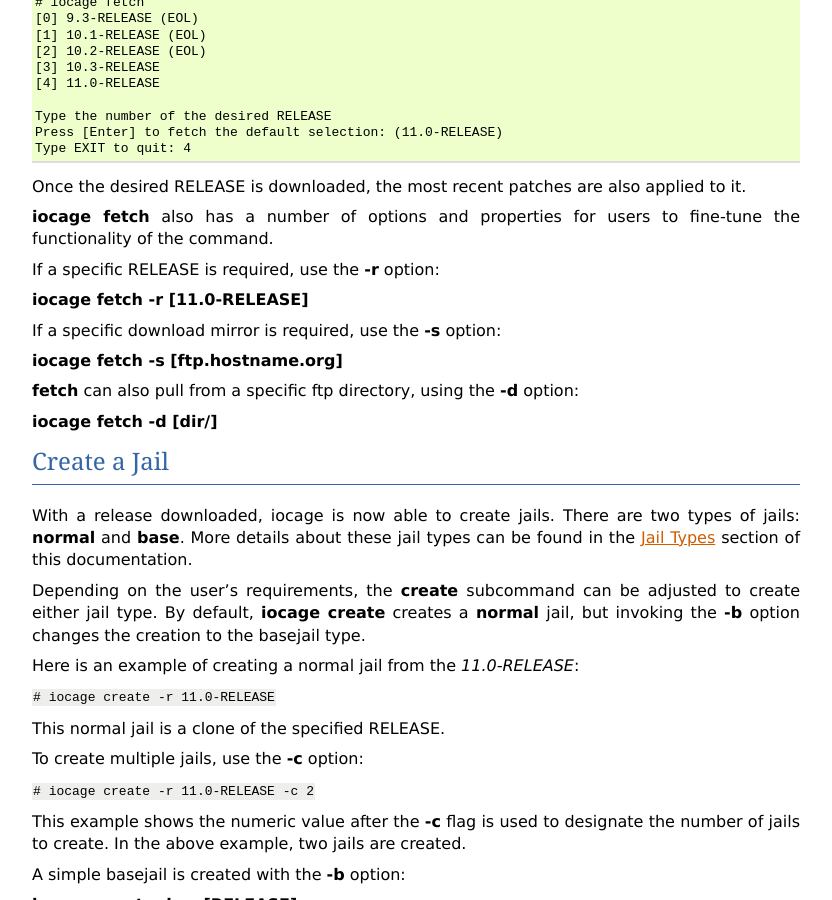
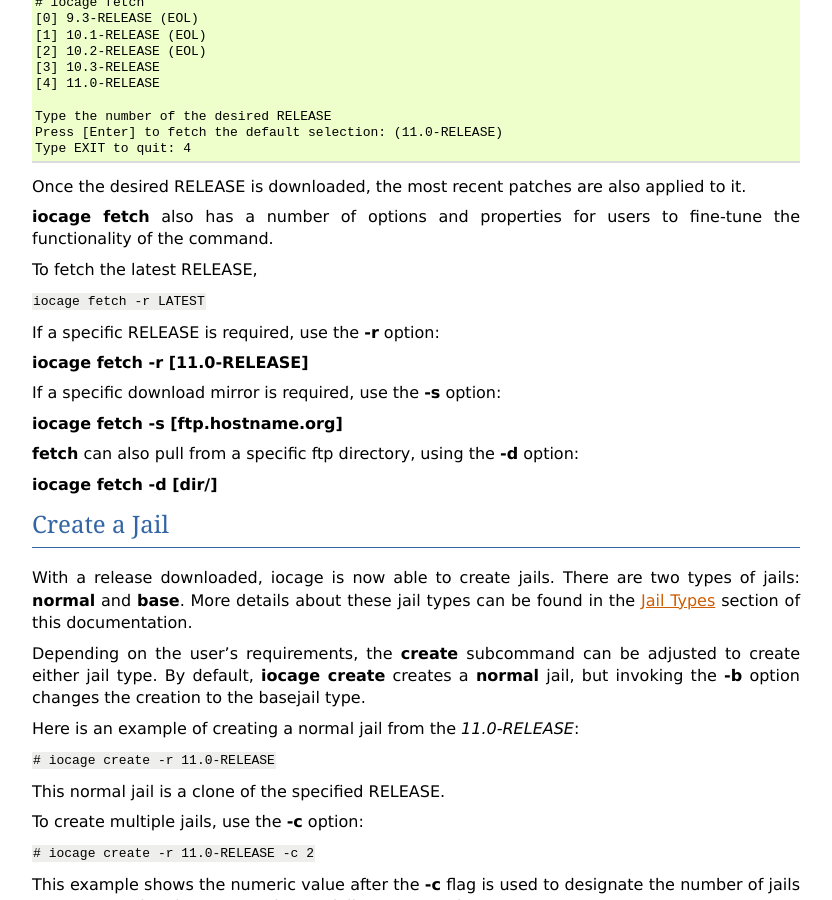
Before and after one commit to iocage/iocage, a Sphinx documentation site: the page built from doc/source/basic-use.rst, in a window 1280 px wide and 900 px high, scrolled down 1299 px. Shown: the whole window, without its empty margins (48-880 px from the left). Built offline with Sphinx 7.4.7, drawn with Linux system fonts in a browser that asks for light colours.

Commit message:
Iocage doc updates (#500)
* Updated iocage docs: Added install chapter, organized, fixed.

* Added a plugins chapter to the docs.

* Applied recommneded changes

* Updated the 'iocage get' to include the flags '-s' and -j'

* Added section on setting iocage environment variables

* Iocage doc updates

* Iocage doc updates.

```diff
--- a/doc/source/basic-use.rst
+++ b/doc/source/basic-use.rst
@@ -97,9 +97,14 @@ applied to it.
 :command:`iocage fetch` also has a number of options and properties for
 users to fine-tune the functionality of the command.
 
+To fetch the latest RELEASE,
+
+:samp:`iocage fetch -r LATEST`
+
 If a specific RELEASE is required, use the **-r** option:
 
 :command:`iocage fetch -r [11.0-RELEASE]`
+
 
 If a specific download mirror is required, use the **-s** option:
 
```
Also changed, not shown: 6 other files.
